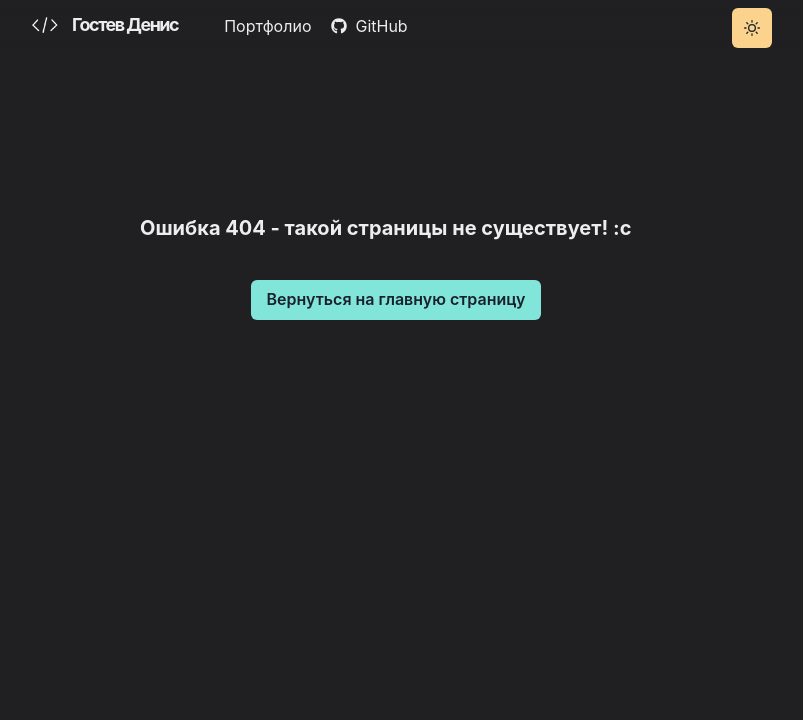
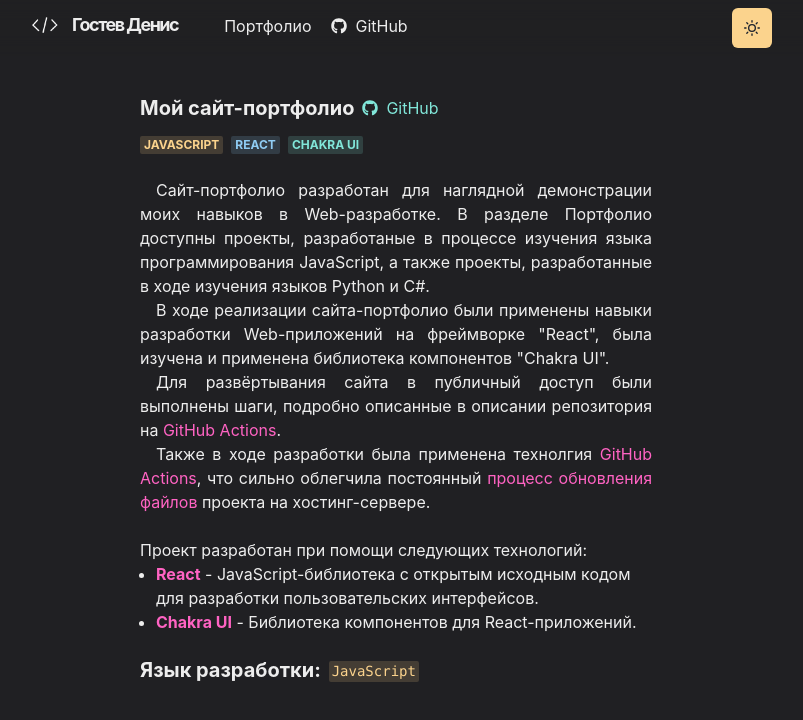
Before and after one commit to deniska69/gostev.site, a React (Create React App) app: page /portfolio/GostevSite in a window 1280 px wide. Before the commit this address had no page. Shown: the top 720 px of the page, without its empty margins (244-1047 px from the left). Built offline with nearby package versions, Linux system fonts and the light colour scheme.

Commit message:
Добавлена страница проекта сайта-портфолио, + несколько дополнений на страницах

```diff
--- a/src/App.js
+++ b/src/App.js
@@ -8,6 +8,7 @@
 import Portfolio from './components/pages/Portfolio';
 import Error from './components/pages/Error';
 
+import GostevSite from './components/pages/portfolio/GostevSite';
 import SheregeshLIVE from './components/pages/portfolio/SheregeshLIVE';
 import SimpleRegionLinkEditor from './components/pages/portfolio/SimpleRegionLinkEditor';
 import ClaimSection from './components/pages/portfolio/ClaimSection';
@@ -31,6 +32,7 @@
             <Route path="/home" element={<Home />} />
             <Route path="/portfolio" element={<Portfolio />} />
 
+            <Route path="/portfolio/GostevSite" element={<GostevSite />} />
             <Route path="/portfolio/SheregeshLIVE" element={<SheregeshLIVE />} />
             <Route path="/portfolio/SimpleRegionLinkEditor" element={<SimpleRegionLinkEditor />} />
             <Route path="/portfolio/ClaimSection" element={<ClaimSection />} />
--- a/src/components/pages/Home.js
+++ b/src/components/pages/Home.js
@@ -45,7 +45,7 @@
             <Heading as="h2" variant="page-title">
               Гостев Денис
             </Heading>
-            <Text fontSize="sm">JavaScript (React/Node.js/Express/Rest API/MongoDB)</Text>
+            <Text fontSize="sm">JavaScript (React/Node.js/Express/Rest API/MongoDB/SQL)</Text>
             <Text fontSize="sm">Design (Photoshop/Illustrator)</Text>
           </Box>
           <Box flexShrink={0} mt={{ base: 4, md: 0 }} ml={{ md: 6 }} textAlign="center">
--- a/src/components/pages/Portfolio.js
+++ b/src/components/pages/Portfolio.js
@@ -28,7 +28,7 @@
 
       <SimpleGrid columns={[1, 1, 2]} gap={6}>
         <Section delay={0.2}>
-          <WorkGridItem id="gostevSite" title="Сайт-Портфолио" thumbnail={thumbGostevSite}>
+          <WorkGridItem id="GostevSite" title="Сайт-Портфолио" thumbnail={thumbGostevSite}>
             Мой личный сайт-портфолио
           </WorkGridItem>
         </Section>
--- /dev/null
+++ b/src/components/pages/portfolio/GostevSite.js
@@ -0,0 +1,99 @@
+import React from 'react';
+import { Container, Heading, Stack, Badge, HStack, Box, Text, Code, useColorModeValue, UnorderedList, ListItem } from '@chakra-ui/react';
+import { FaGithub } from 'react-icons/fa';
+
+import Section from '../../Section';
+import Paragraph from '../../Paragraph';
+
+function GostevSite() {
+  const colorGitHub = useColorModeValue('rgb(44, 122, 123)', 'rgb(129, 230, 217)');
+
+  return (
+    <Container>
+      <Section delay={0.1} mb={0}>
+        <Stack direction="row">
+          <Heading as="h3" fontSize={20} mb={4}>
+            Мой сайт-портфолио
+          </Heading>
+          <a href="https://github.com/deniska69/gostev.site" target="_blank" rel="noreferrer">
+            <HStack>
+              <FaGithub color={colorGitHub} />
+              <Text color={colorGitHub}>GitHub</Text>
+            </HStack>
+          </a>
+        </Stack>
+      </Section>
+
+      <Section delay={0.2}>
+        <Stack direction="row">
+          <Badge colorScheme="orange">JavaScript</Badge>
+          <Badge colorScheme="blue">React</Badge>
+          <Badge colorScheme="teal">Chakra UI</Badge>
+        </Stack>
+      </Section>
+
+      <Section delay={0.3}>
+        <Paragraph>
+          Сайт-портфолио разработан для наглядной демонстрации моих навыков в Web-разработке. В разделе Портфолио доступны проекты, разработаные в процессе изучения языка
+          программирования JavaScript, а также проекты, разработанные в ходе изучения языков Python и C#.
+        </Paragraph>
+        <Paragraph>
+          В ходе реализации сайта-портфолио были применены навыки разработки Web-приложений на фреймворке "React", была изучена и применена библиотека компонентов "Chakra UI".
+        </Paragraph>
+        <Paragraph>
+          Для развёртывания сайта в публичный доступ были выполнены шаги, подробно описанные в описании репозитория на{' '}
+          <a className="_customURL" href="https://github.com/deniska69/gostev.site" target="_blank" rel="noreferrer">
+            GitHub Actions
+          </a>
+          .
+        </Paragraph>
+        <Paragraph>
+          Также в ходе разработки была применена технолгия{' '}
+          <a className="_customURL" href="https://github.com/features/actions" target="_blank" rel="noreferrer">
+            GitHub Actions
+          </a>
+          , что сильно облегчила постоянный{' '}
+          <a className="_customURL" href="https://github.com/deniska69/gostev.site/blob/main/.github/workflows/deploy.yml" target="_blank" rel="noreferrer">
+            процесс обновления файлов
+          </a>{' '}
+          проекта на хостинг-сервере.
+        </Paragraph>
+      </Section>
+
+      <Section delay={0.4}>
+        <Text>Проект разработан при помощи следующих технологий:</Text>
+        <UnorderedList>
+          <ListItem>
+            <b>
+              <a className="_customURL" href="https://reactjs.org/" target="_blank" rel="noreferrer">
+                React
+              </a>
+            </b>{' '}
+            - JavaScript-библиотека с открытым исходным кодом для разработки пользовательских интерфейсов.
+          </ListItem>
+          <ListItem>
+            <b>
+              <a className="_customURL" href="https://chakra-ui.com/" target="_blank" rel="noreferrer">
+                Chakra UI
+              </a>
+            </b>{' '}
+            - Библиотека компонентов для React-приложений.
+          </ListItem>
+        </UnorderedList>
+      </Section>
+
+      <Section delay={0.5}>
+        <Stack direction="row">
+          <Heading as="h4" fontSize={20} mb={4}>
+            Язык разработки:
+          </Heading>
+          <Box>
+            <Code colorScheme="orange">JavaScript</Code>
+          </Box>
+        </Stack>
+      </Section>
+    </Container>
+  );
+}
+
+export default GostevSite;
--- a/src/components/pages/portfolio/SheregeshLIVE.js
+++ b/src/components/pages/portfolio/SheregeshLIVE.js
@@ -190,6 +190,10 @@
         <UnorderedList>
           <ListItem>Расширить модель Новостей и доработать панель админстратора для редактирования и вывода на сайт дополнительных полей;</ListItem>
           <ListItem>Расширить модель Мероприятий и доработать панель админстратора для редактирования и вывода на сайт дополнительных полей;</ListItem>
+          <ListItem>
+            Разработать Панель Менеджера по аналогии Панели Администратора, с возможностью редактирования данных отелей и их апартаментов, доступ к которым есть у менеджера
+            отеля.
+          </ListItem>
         </UnorderedList>
       </Section>
 
```
